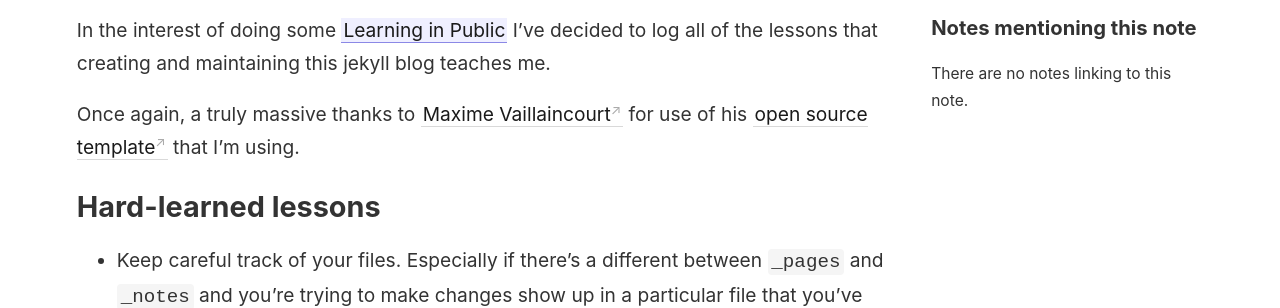
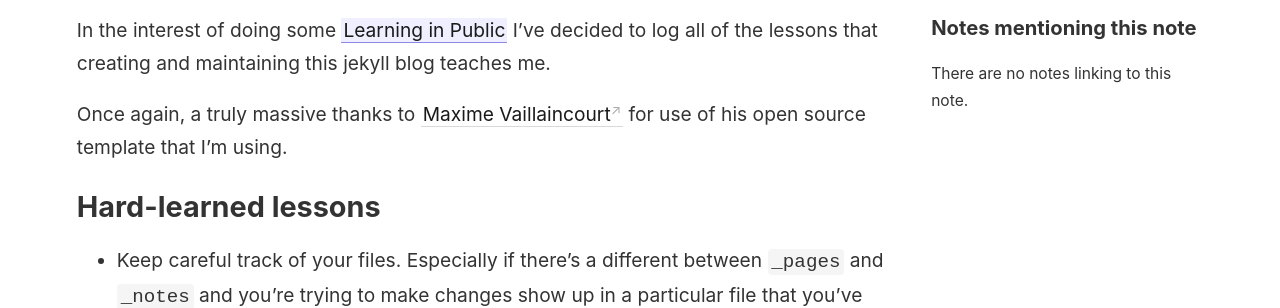
Before and after one commit to rhymeswithvocal/digital-garden, a Jekyll site: the page built from _notes/lessons-on-this-site.md, in a window 1280 px wide. Shown: the part 262-570 px from the top of the page. Built offline with Jekyll 4.4.1, drawn with Linux system fonts in a browser that asks for light colours; part of the change alters nothing that is shown.

```diff
--- a/_notes/site-lessons.md
+++ b/_notes/lessons-on-this-site.md
@@ -3,7 +3,7 @@ title: Lessons from Building this Site
 ---
 In the interest of doing some [[Learning in Public]] I've decided to log all of the lessons that creating and maintaining this jekyll blog teaches me.
 
-Once again, a truly massive thanks to [Maxime Vaillaincourt](https://maximevaillancourt.com/) for use of his [open source template](https://github.com/maximevaillancourt/digital-garden-jekyll-template) that I'm using.
+Once again, a truly massive thanks to [Maxime Vaillaincourt](https://maximevaillancourt.com/) for use of his open source template that I'm using.
 
 ## Hard-learned lessons
 
```
Also changed, not shown: _notes/learninpublic.md (renamed from _notes/learn-in-public.md).
